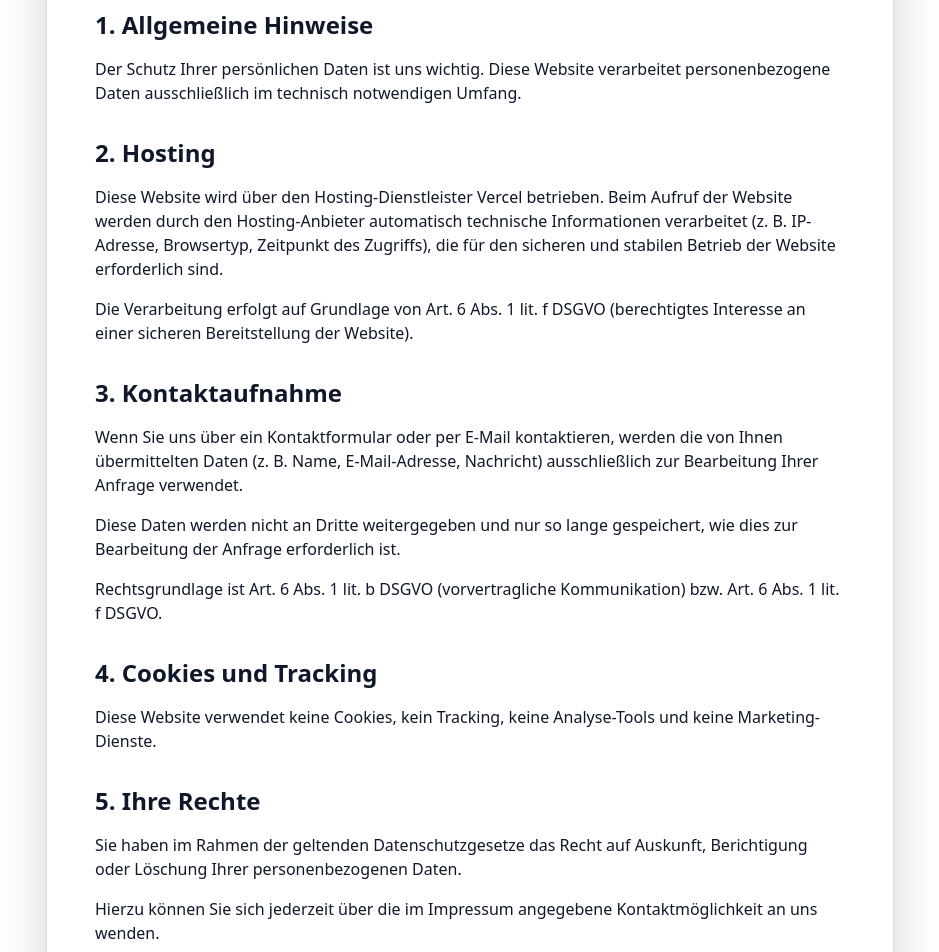
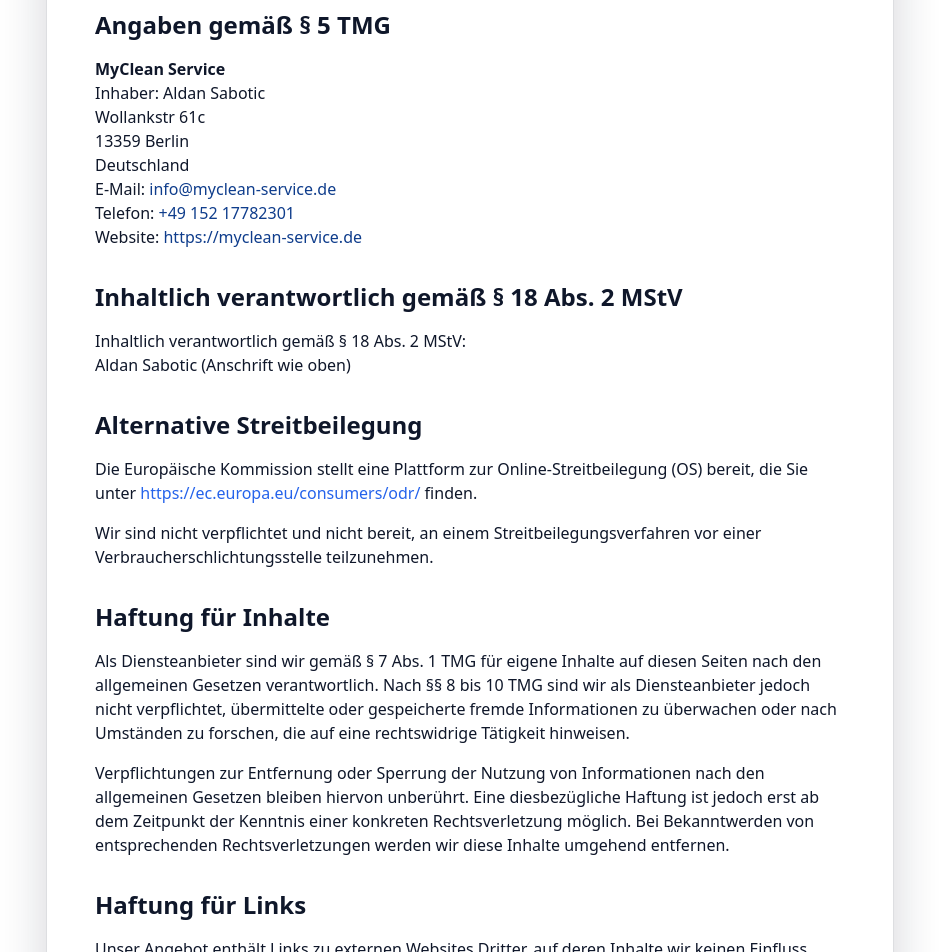
Before and after one commit to oxaxk/mc, a React (Vite) app: page /impressum in a window 1280 px wide. Shown: the part 240-1192 px from the top of the page, without its empty margins (170-1109 px from the left). Built offline with nearby package versions, Linux system fonts and the light colour scheme.

Commit message:
Update page.tsx

```diff
--- a/src/pages/impressum/page.tsx
+++ b/src/pages/impressum/page.tsx
@@ -1,56 +1,127 @@
 import Header from '../../components/feature/Header';
 import Footer from '../../components/feature/Footer';
 
-export default function Datenschutz() {
+export default function Impressum() {
   return (
     <div className="min-h-screen bg-[var(--page-bg)] text-[color:var(--page-fg)]">
       <Header />
       <main className="max-w-4xl mx-auto px-6 pt-28 pb-16 md:pt-32">
         <div className="rounded-2xl border border-[rgba(15,23,42,0.14)] dark:border-white/10 bg-[var(--card-glass)] shadow-[0_18px_50px_rgba(15,23,42,0.18)] p-8 lg:p-12">
           <h1 className="text-3xl md:text-4xl font-semibold mb-8 text-[color:var(--page-fg)]">
-            Datenschutzerklärung
+            Impressum
           </h1>
 
           <div className="prose prose-lg max-w-none prose-headings:text-[color:var(--page-fg)] prose-p:text-[color:var(--page-fg)] prose-li:text-[color:var(--page-fg)] prose-strong:text-[color:var(--page-fg)] prose-a:text-[#0F3D8C] dark:prose-a:text-[#22d3ee] prose-a:underline hover:prose-a:no-underline">
-            <h2 className="text-2xl font-semibold mb-4 mt-8">1. Allgemeine Hinweise</h2>
-            <p className="mb-4">
-              Der Schutz Ihrer persönlichen Daten ist uns wichtig. Diese Website verarbeitet personenbezogene Daten ausschließlich im technisch notwendigen Umfang.
+            <h2 className="text-2xl font-semibold mb-4">Angaben gemäß § 5 TMG</h2>
+
+            <div className="mb-8">
+              <p className="mb-2">
+                <strong>MyClean Service</strong>
+                <br />
+                Inhaber: Aldan Sabotic
+                <br />
+                Wollankstr 61c
+                <br />
+                13359 Berlin
+                <br />
+                Deutschland
+                <br />
+                E-Mail:{' '}
+                <a href="mailto:info@myclean-service.de" className="text-[#0F3D8C] dark:text-[#22d3ee] hover:underline">
+                  info@myclean-service.de
+                </a>
+                <br />
+                Telefon:{' '}
+                <a href="tel:+4915217782301" className="text-[#0F3D8C] dark:text-[#22d3ee] hover:underline">
+                  +49 152 17782301
+                </a>
+                <br />
+                Website:{' '}
+                <a href="https://myclean-service.de" className="text-[#0F3D8C] dark:text-[#22d3ee] hover:underline">
+                  https://myclean-service.de
+                </a>
+              </p>
+            </div>
+
+            <h2 className="text-2xl font-semibold mb-4 mt-8">Inhaltlich verantwortlich gemäß § 18 Abs. 2 MStV</h2>
+            <p className="mb-8">
+              Inhaltlich verantwortlich gemäß § 18 Abs. 2 MStV:
+              <br />
+              Aldan Sabotic (Anschrift wie oben)
             </p>
 
-            <h2 className="text-2xl font-semibold mb-4 mt-8">2. Hosting</h2>
+            <h2 className="text-2xl font-semibold mb-4 mt-8">Alternative Streitbeilegung</h2>
             <p className="mb-4">
-              Diese Website wird über den Hosting-Dienstleister Vercel betrieben. Beim Aufruf der Website werden durch den Hosting-Anbieter automatisch technische Informationen verarbeitet (z. B. IP-Adresse, Browsertyp, Zeitpunkt des Zugriffs), die für den sicheren und stabilen Betrieb der Website erforderlich sind.
+              Die Europäische Kommission stellt eine Plattform zur Online-Streitbeilegung (OS) bereit, die Sie unter{' '}
+              <a
+                href="https://ec.europa.eu/consumers/odr"
+                target="_blank"
+                rel="noopener noreferrer"
+                className="text-blue-600 hover:underline"
+              >
+                https://ec.europa.eu/consumers/odr/
+              </a>{' '}
+              finden.
+            </p>
+            <p className="mb-8">
+              Wir sind nicht verpflichtet und nicht bereit, an einem Streitbeilegungsverfahren vor einer
+              Verbraucherschlichtungsstelle teilzunehmen.
+            </p>
+
+            <h2 className="text-2xl font-semibold mb-4 mt-8">Haftung für Inhalte</h2>
+            <p className="mb-4">
+              Als Diensteanbieter sind wir gemäß § 7 Abs. 1 TMG für eigene Inhalte auf diesen Seiten nach den
+              allgemeinen Gesetzen verantwortlich. Nach §§ 8 bis 10 TMG sind wir als Diensteanbieter jedoch nicht
+              verpflichtet, übermittelte oder gespeicherte fremde Informationen zu überwachen oder nach Umständen zu
+              forschen, die auf eine rechtswidrige Tätigkeit hinweisen.
             </p>
             <p className="mb-4">
-              Die Verarbeitung erfolgt auf Grundlage von Art. 6 Abs. 1 lit. f DSGVO (berechtigtes Interesse an einer sicheren Bereitstellung der Website).
+              Verpflichtungen zur Entfernung oder Sperrung der Nutzung von Informationen nach den allgemeinen Gesetzen
+              bleiben hiervon unberührt. Eine diesbezügliche Haftung ist jedoch erst ab dem Zeitpunkt der Kenntnis
+              einer konkreten Rechtsverletzung möglich. Bei Bekanntwerden von entsprechenden Rechtsverletzungen werden
+              wir diese Inhalte umgehend entfernen.
             </p>
 
-            <h2 className="text-2xl font-semibold mb-4 mt-8">3. Kontaktaufnahme</h2>
+            <h2 className="text-2xl font-semibold mb-4 mt-8">Haftung für Links</h2>
             <p className="mb-4">
-              Wenn Sie uns über ein Kontaktformular oder per E-Mail kontaktieren, werden die von Ihnen übermittelten Daten (z. B. Name, E-Mail-Adresse, Nachricht) ausschließlich zur Bearbeitung Ihrer Anfrage verwendet.
+              Unser Angebot enthält Links zu externen Websites Dritter, auf deren Inhalte wir keinen Einfluss haben.
+              Deshalb können wir für diese fremden Inhalte auch keine Gewähr übernehmen. Für die Inhalte der verlinkten
+              Seiten ist stets der jeweilige Anbieter oder Betreiber der Seiten verantwortlich. Die verlinkten Seiten
+              wurden zum Zeitpunkt der Verlinkung auf mögliche Rechtsverstöße überprüft. Rechtswidrige Inhalte waren zum
+              Zeitpunkt der Verlinkung nicht erkennbar.
             </p>
             <p className="mb-4">
-              Diese Daten werden nicht an Dritte weitergegeben und nur so lange gespeichert, wie dies zur Bearbeitung der Anfrage erforderlich ist.
+              Eine permanente inhaltliche Kontrolle der verlinkten Seiten ist jedoch ohne konkrete Anhaltspunkte einer
+              Rechtsverletzung nicht zumutbar. Bei Bekanntwerden von Rechtsverletzungen werden wir derartige Links
+              umgehend entfernen.
+            </p>
+
+            <h2 className="text-2xl font-semibold mb-4 mt-8">Urheberrecht</h2>
+            <p className="mb-4">
+              Die durch die Seitenbetreiber erstellten Inhalte und Werke auf diesen Seiten unterliegen dem deutschen
+              Urheberrecht. Die Vervielfältigung, Bearbeitung, Verbreitung und jede Art der Verwertung außerhalb der
+              Grenzen des Urheberrechtes bedürfen der schriftlichen Zustimmung des jeweiligen Autors bzw. Erstellers.
+              Downloads und Kopien dieser Seite sind nur für den privaten, nicht kommerziellen Gebrauch gestattet.
             </p>
             <p className="mb-4">
-              Rechtsgrundlage ist Art. 6 Abs. 1 lit. b DSGVO (vorvertragliche Kommunikation) bzw. Art. 6 Abs. 1 lit. f DSGVO.
+              Soweit die Inhalte auf dieser Seite nicht vom Betreiber erstellt wurden, werden die Urheberrechte Dritter
+              beachtet. Insbesondere werden Inhalte Dritter als solche gekennzeichnet. Sollten Sie trotzdem auf eine
+              Urheberrechtsverletzung aufmerksam werden, bitten wir um einen entsprechenden Hinweis. Bei Bekanntwerden
+              von Rechtsverletzungen werden wir derartige Inhalte umgehend entfernen.
             </p>
 
-            <h2 className="text-2xl font-semibold mb-4 mt-8">4. Cookies und Tracking</h2>
+            <h2 className="text-2xl font-semibold mb-4 mt-8">Bildernachweise</h2>
             <p className="mb-4">
-              Diese Website verwendet keine Cookies, kein Tracking, keine Analyse-Tools und keine Marketing-Dienste.
+              Wir verwenden Grafiken, Bilder und Videos aus der Canva Pro-Bibliothek. Diese Inhalte sind durch die
+              Lizenzen von Canva abgedeckt und dürfen im Rahmen unserer Onlinepräsenz genutzt werden.
             </p>
 
-            <h2 className="text-2xl font-semibold mb-4 mt-8">5. Ihre Rechte</h2>
             <p className="mb-4">
-              Sie haben im Rahmen der geltenden Datenschutzgesetze das Recht auf Auskunft, Berichtigung oder Löschung Ihrer personenbezogenen Daten.
-            </p>
-            <p className="mb-4">
-              Hierzu können Sie sich jederzeit über die im Impressum angegebene Kontaktmöglichkeit an uns wenden.
+              © Copyright 2025 MyClean Service – Alle Rechte vorbehalten.
             </p>
 
             <div className="mt-12 pt-8 border-t border-[rgba(15,23,42,0.14)] dark:border-white/10">
-              <p className="text-sm opacity-70 text-[color:var(--page-fg)]">Stand: Januar 2026</p>
+              <p className="text-sm opacity-70 text-[color:var(--page-fg)]">Stand: 01.02.2025</p>
             </div>
           </div>
         </div>
```
